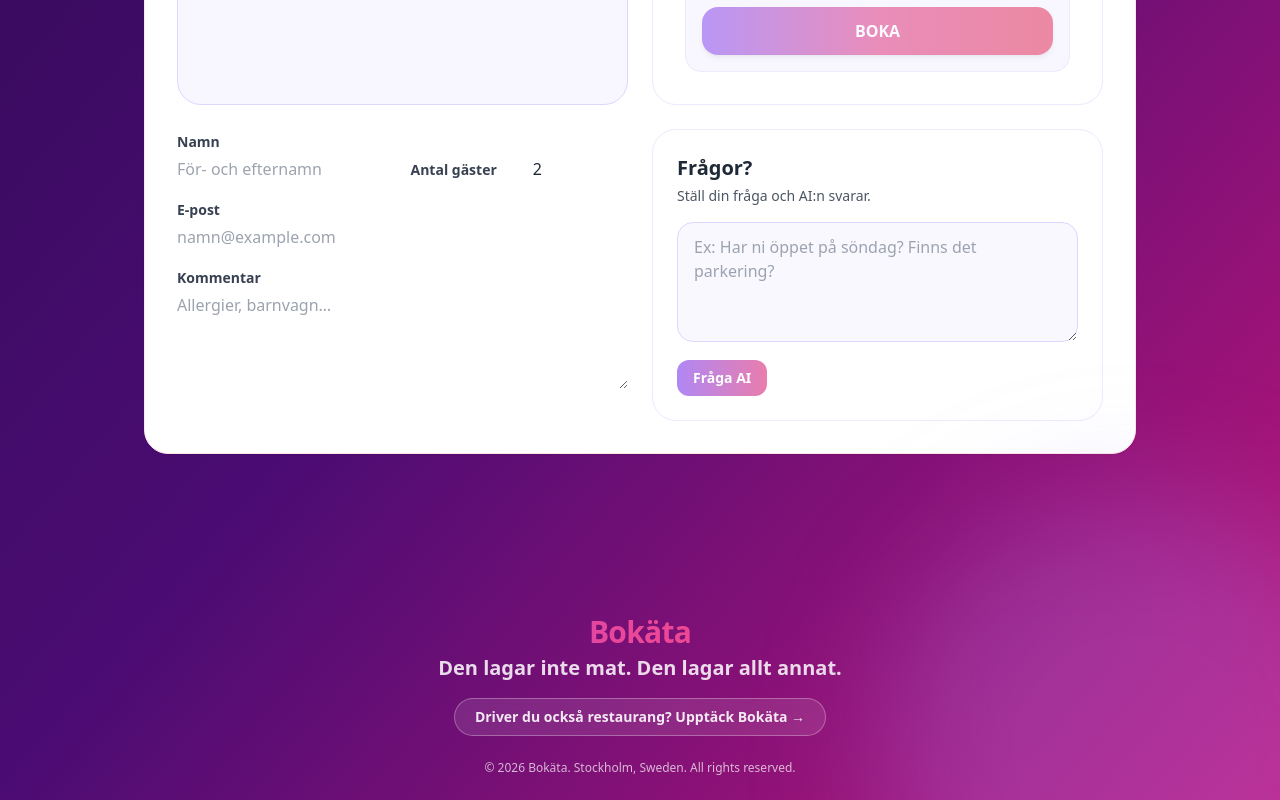
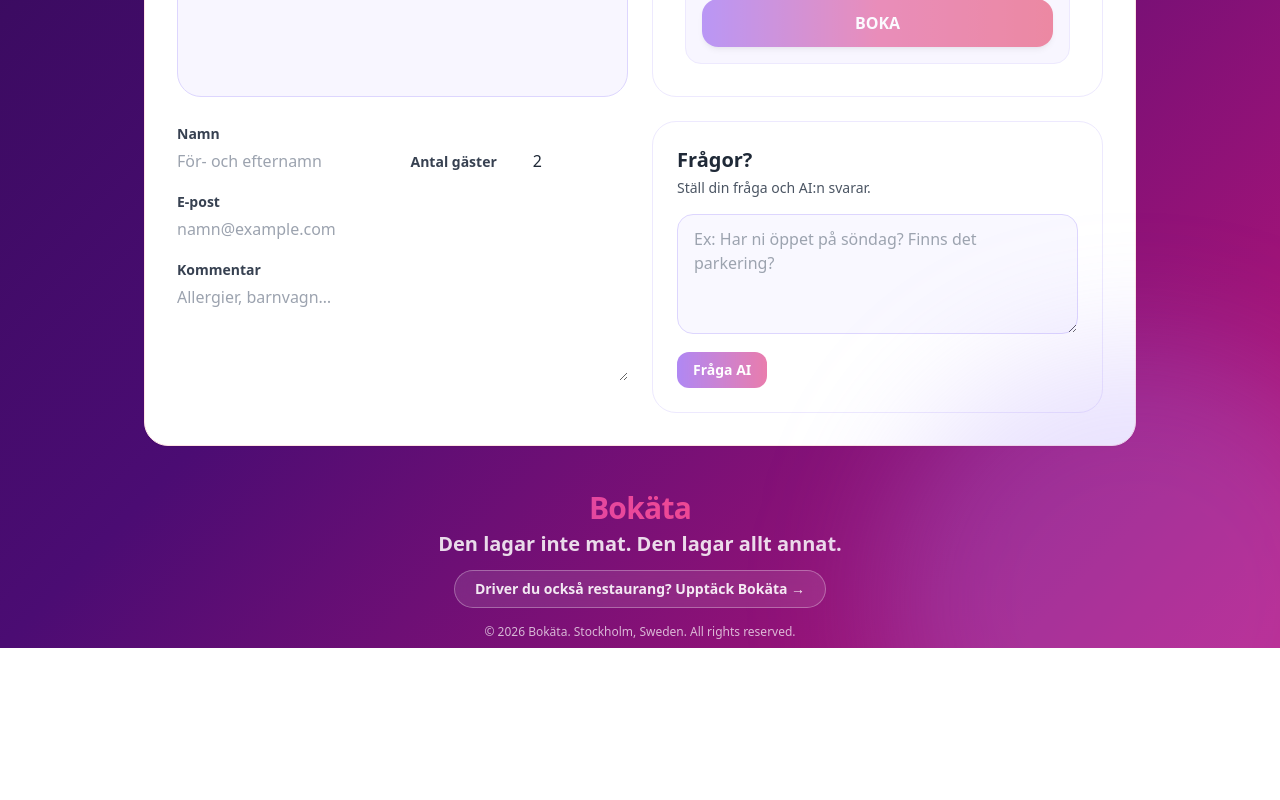
Before and after one commit to zebastianbt-ui/Derni-re-version-Bokata, a React (Vite) app: page /booking in a window 1280 px wide. Shown: the part 682-1482 px from the top of the page. After the commit the page ends 1330 px from the top, so only its background shows below. Built offline with nearby package versions, Linux system fonts and the light colour scheme; no server answers.

Commit message:
Fix booking AI knowledge source and tighten booking footer

```diff
--- a/src/pages/BookingPage.tsx
+++ b/src/pages/BookingPage.tsx
@@ -37,6 +37,7 @@ type BookingPublicSettings = {
     groupThreshold: number;
     maxBookingDurationMin: number;
   };
+  knowledge_public?: string | null;
   notify_email?: string | null;
   notify_enabled?: boolean | null;
   require_manual_confirmation?: boolean | null;
@@ -150,7 +151,7 @@ export default function BookingPage() {
       if (!restaurantSlug || restaurantSlug === "demo") return;
       const { data } = await supabase
         .from("booking_public_settings")
-        .select("public_id,hours,seating")
+        .select("public_id,hours,seating,knowledge_public")
         .eq("public_id", restaurantSlug)
         .maybeSingle();
       if (data) setPublicSettings(data as BookingPublicSettings);
@@ -266,7 +267,7 @@ export default function BookingPage() {
         headers: { "Content-Type": "application/json" },
         body: JSON.stringify({
           message: text,
-          knowledge: "",
+          knowledge: publicSettings?.knowledge_public ?? "",
           context: {
             baseDate: date,
             nowTime: `${new Date().getHours().toString().padStart(2, "0")}:${new Date().getMinutes().toString().padStart(2, "0")}`,
@@ -310,7 +311,7 @@ export default function BookingPage() {
         </div>
       </header>
 
-      <main className={`max-w-5xl mx-auto px-4 py-8 ${created ? "" : "pb-28"}`}>
+      <main className={`max-w-5xl mx-auto px-4 pt-6 ${created ? "pb-8" : "pb-20 md:pb-8"}`}>
         {!created ? (
           <section id="booking">
             <div className="rounded-3xl bg-white shadow-sm border border-rose-100 p-6 md:p-8">
@@ -594,7 +595,7 @@ export default function BookingPage() {
         </div>
       )}
 
-      <footer className="mt-6 py-6 text-center">
+      <footer className="mt-1 py-2 text-center">
         <div className="text-2xl md:text-3xl font-extrabold tracking-tight text-transparent bg-clip-text bg-gradient-to-r from-violet-600 via-pink-500 to-rose-500">
           Bokäta
         </div>
@@ -603,11 +604,11 @@ export default function BookingPage() {
         </div>
         <a
           href="/"
-          className="mt-4 inline-flex items-center justify-center rounded-full border border-white/30 bg-white/10 px-5 py-2 text-sm font-semibold text-white/90 backdrop-blur hover:bg-white/20"
+          className="mt-3 inline-flex items-center justify-center rounded-full border border-white/30 bg-white/10 px-5 py-2 text-sm font-semibold text-white/90 backdrop-blur hover:bg-white/20"
         >
           Driver du också restaurang? Upptäck Bokäta →
         </a>
-        <div className="mt-6 text-xs text-white/70">© 2026 Bokäta. Stockholm, Sweden. All rights reserved.</div>
+        <div className="mt-4 text-xs text-white/70">© 2026 Bokäta. Stockholm, Sweden. All rights reserved.</div>
       </footer>
     </div>
   );
--- a/src/pages/DashboardPage.tsx
+++ b/src/pages/DashboardPage.tsx
@@ -452,7 +452,7 @@ export default function ReservationDashboard() {
         membership.data?.restaurant_id
           ? supabase
               .from("booking_public_settings")
-              .select("hours,seating,notify_email,notify_enabled,require_manual_confirmation")
+              .select("hours,seating,notify_email,notify_enabled,require_manual_confirmation,knowledge_public")
               .eq("public_id", membership.data.restaurant_id)
               .maybeSingle()
           : Promise.resolve({ data: null }),
@@ -651,6 +651,7 @@ export default function ReservationDashboard() {
           notify_email: config.info.email || config.notifications.to || null,
           notify_enabled: config.notifications.notifyOnNewBooking,
           require_manual_confirmation: config.notifications.requireManualConfirmation,
+          knowledge_public: config.ai.knowledge,
           updated_at: new Date().toISOString(),
         },
         { onConflict: "public_id" }
```
